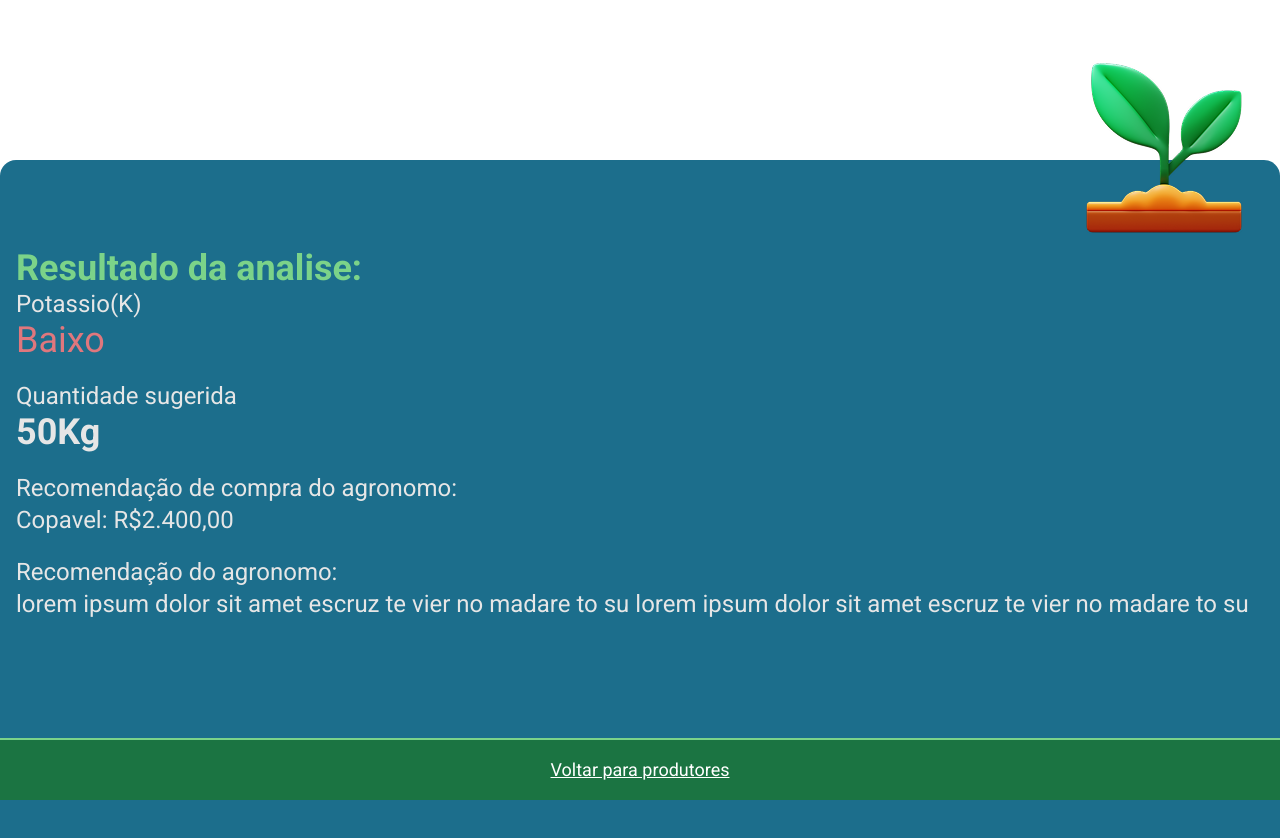
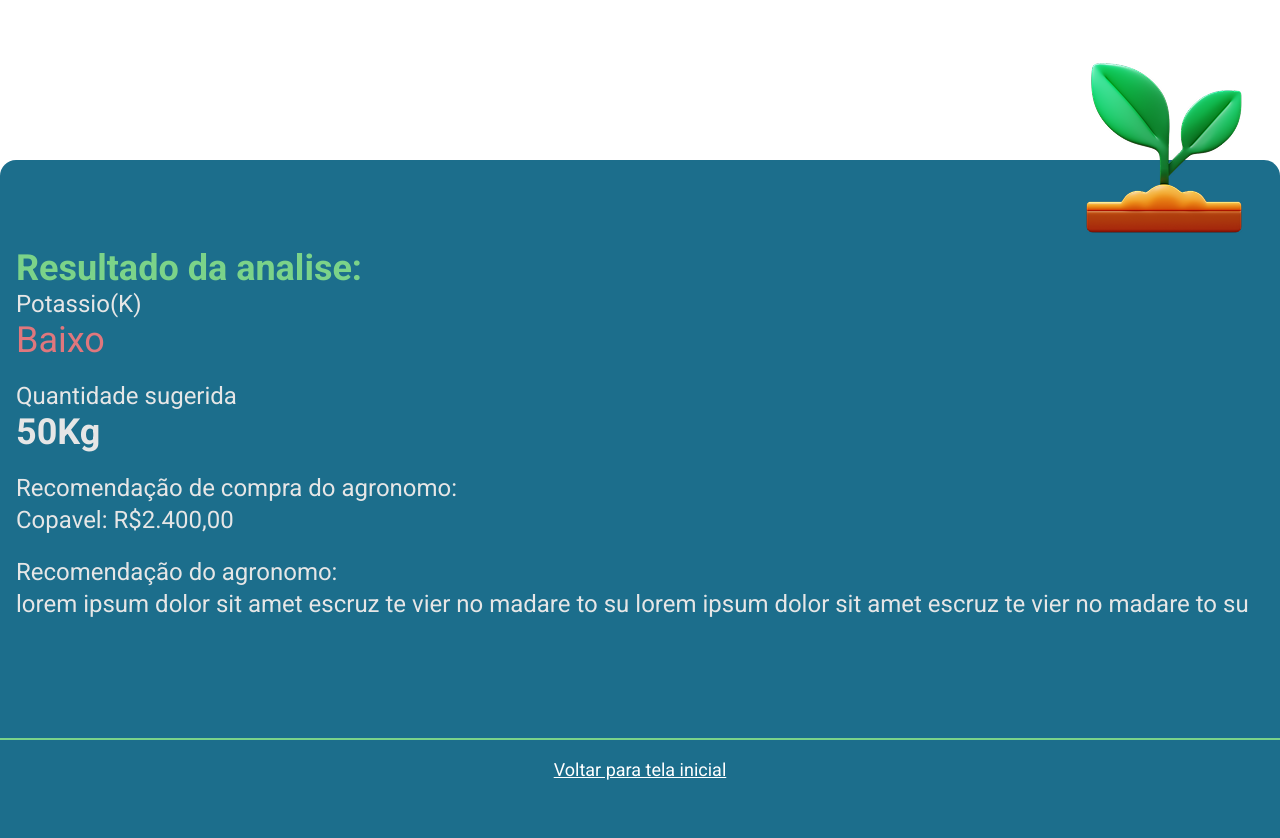
Before and after one commit to Fellyipe/hackaton_show_rural_digital_2025, a React (Vite) app in the folder frontend/: page /telaProdutor in a window 1280 px wide. Shown: the top 838 px of the page. Built offline with nearby package versions, Linux system fonts and the light colour scheme.

Commit message:
fix foter color

```diff
--- a/frontend/src/Pages/TelaProdutor/TelaProdutor.jsx
+++ b/frontend/src/Pages/TelaProdutor/TelaProdutor.jsx
@@ -42,9 +42,9 @@ function TelaProdutor() {
       </main>
 
       <Footer
-        backgroundColor="primary"
-        title="Voltar para produtores"
-        page="/listaProdutores"
+        backgroundColor="secondary"
+        title="Voltar para tela inicial"
+        page="/Login"
       />
     </div>
   );
```
